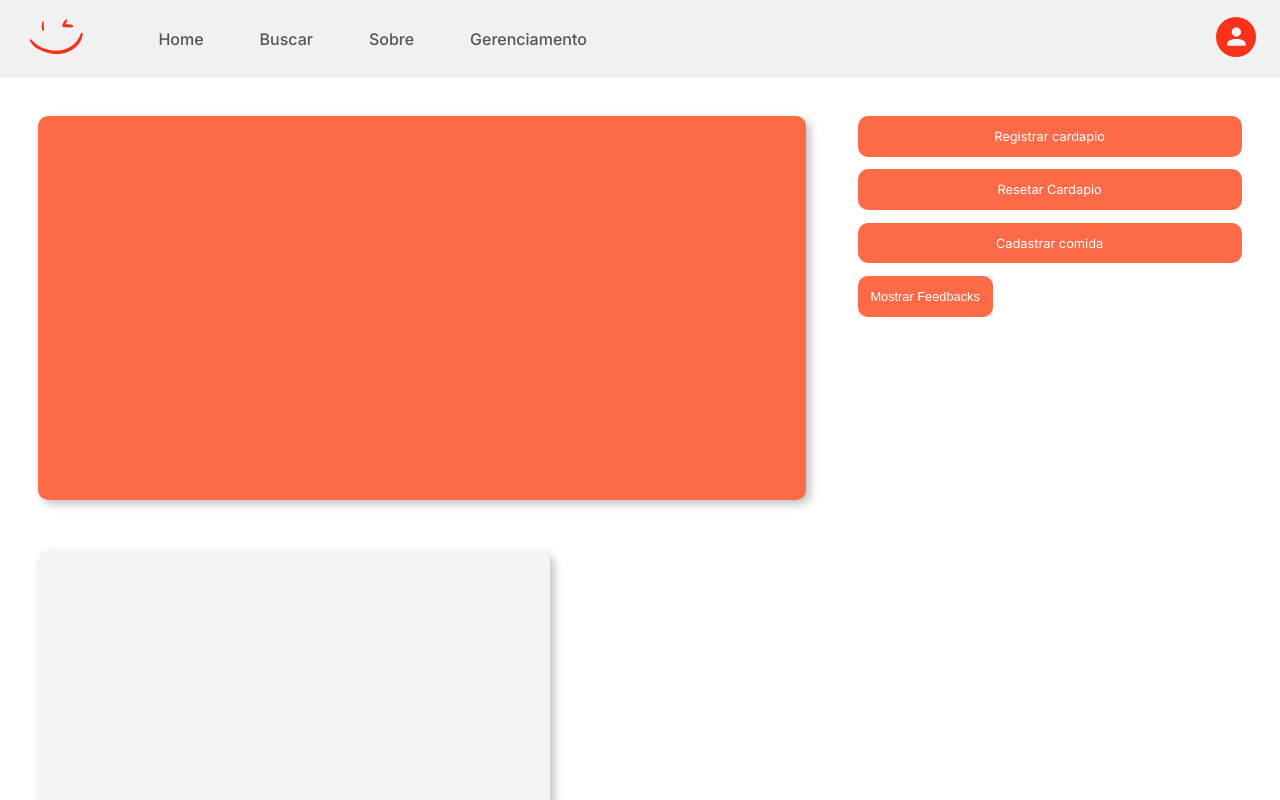
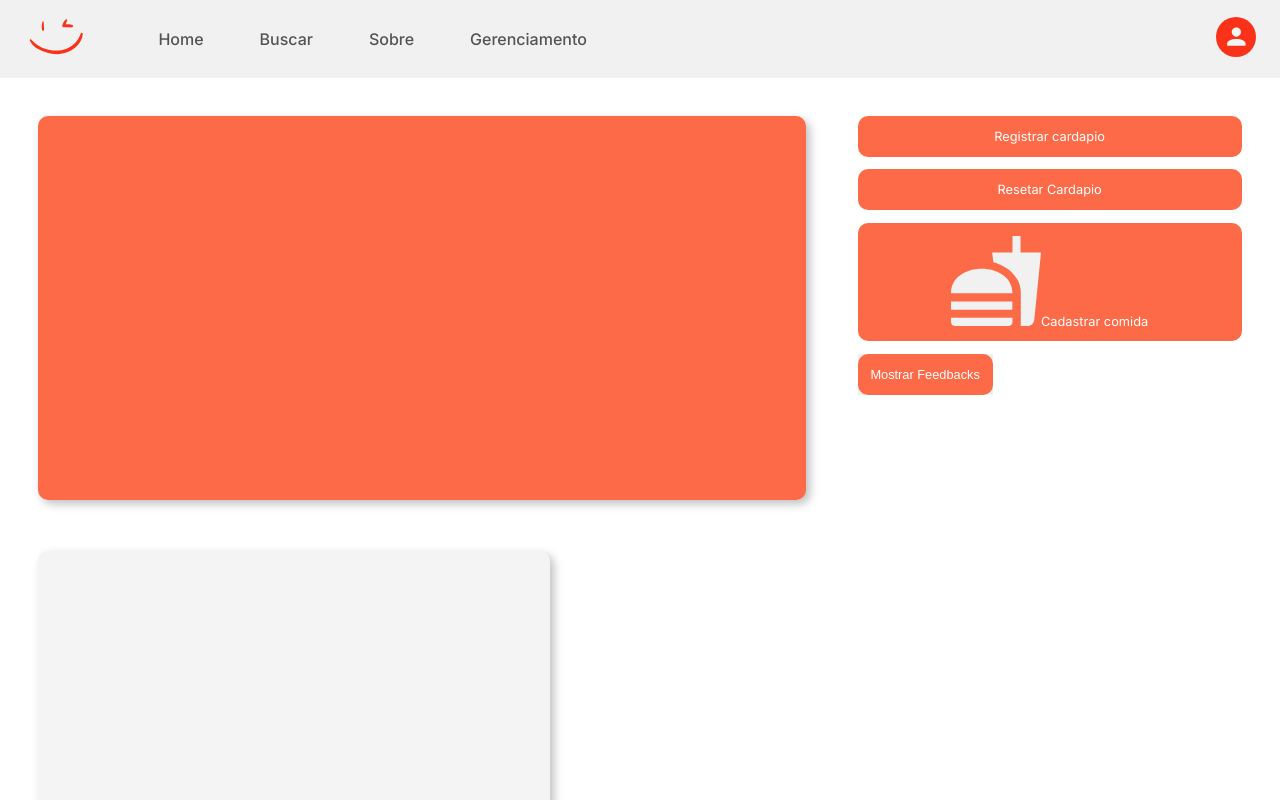
Before and after one commit to Senai-SC-CTAI/SA_2023_3B_CantinaGo, a React (Vite) app in the folder web/: page /editarCardapio in a window 1280 px wide. Shown: the top 800 px of the page. Built offline with nearby package versions, Linux system fonts and the light colour scheme.

Commit message:
gaydapioo

```diff
--- a/web/src/screens/Gerenciamento/EditarCardapio/index.tsx
+++ b/web/src/screens/Gerenciamento/EditarCardapio/index.tsx
@@ -16,19 +16,25 @@ function App() {
           </article>
           <div className='buttonsGerenciamento'>
             <Link to='/ListaComidas'>
+
               <p className='buttonGerenciamento'>Registrar cardapio</p>
             </Link>
             <Link to='/EditarCardapio'>
               <p className='buttonGerenciamento'>Resetar Cardapio</p>
             </Link>
             <Link to='/EditarCardapio'>
-              <p className='buttonGerenciamento'>Cadastrar comida</p>
+              <p className='buttonGerenciamento'>
+<svg width="90" height="90" viewBox="0 0 90 90" fill="none" xmlns="http://www.w3.org/2000/svg">
+<path d="M69.7909 90H76.5818C80.0182 90 82.8409 87.3409 83.25 83.9864L90 16.5682H69.5455V0H61.4864V16.5682H41.1545L42.3818 26.1409C49.3773 28.0636 55.9227 31.5409 59.85 35.3864C65.7409 41.1955 69.7909 47.2091 69.7909 57.0273V90ZM0 85.9091V81.8182H61.4864V85.9091C61.4864 88.1182 59.6455 90 57.2727 90H4.09091C1.84091 90 0 88.1182 0 85.9091ZM61.4864 57.2727C61.4864 24.5455 0 24.5455 0 57.2727H61.4864ZM0 65.4545H61.3636V73.6364H0V65.4545Z" fill="#F1F1F1"/>
+</svg>
+Cadastrar comida</p>
             </Link>
           <FeedbackComponent />
           </div>
         </section>
 
         <section>
+
 
           <article className='graphic3Gerenciamento'>
 
```
